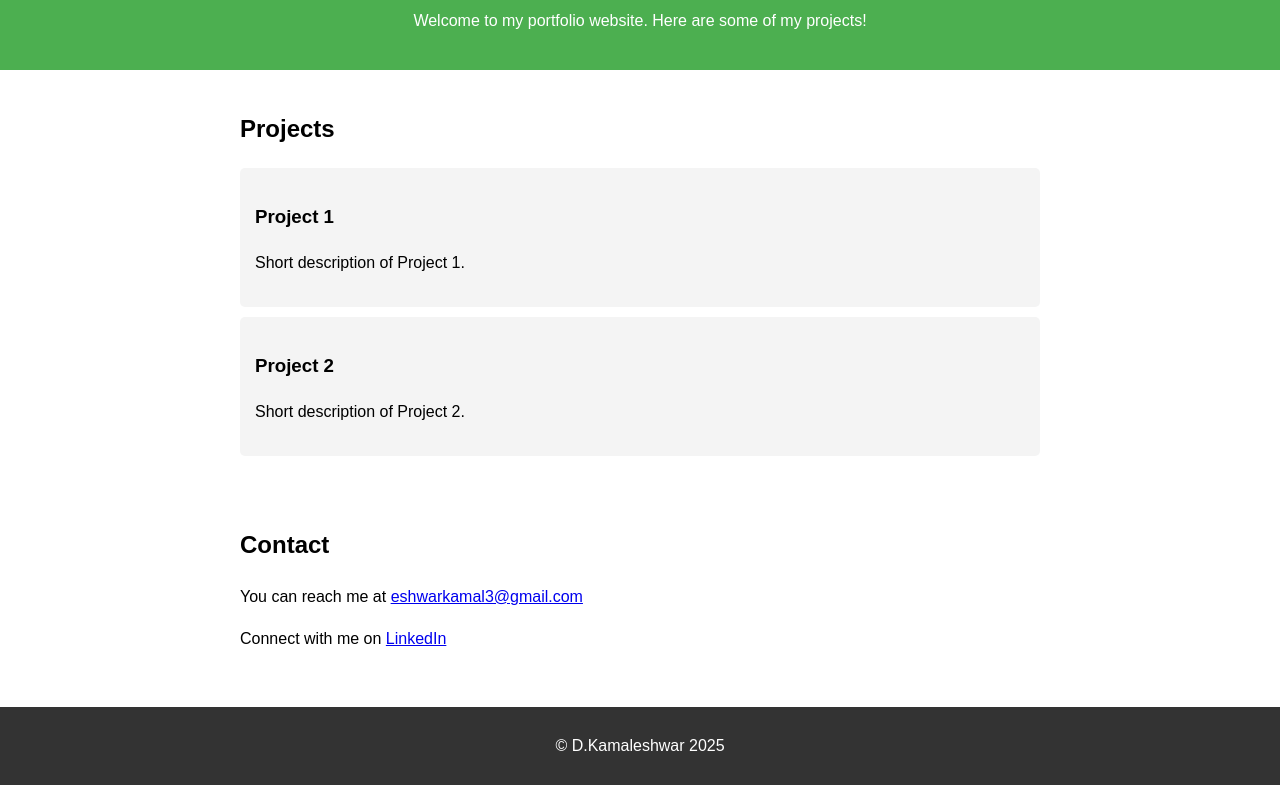
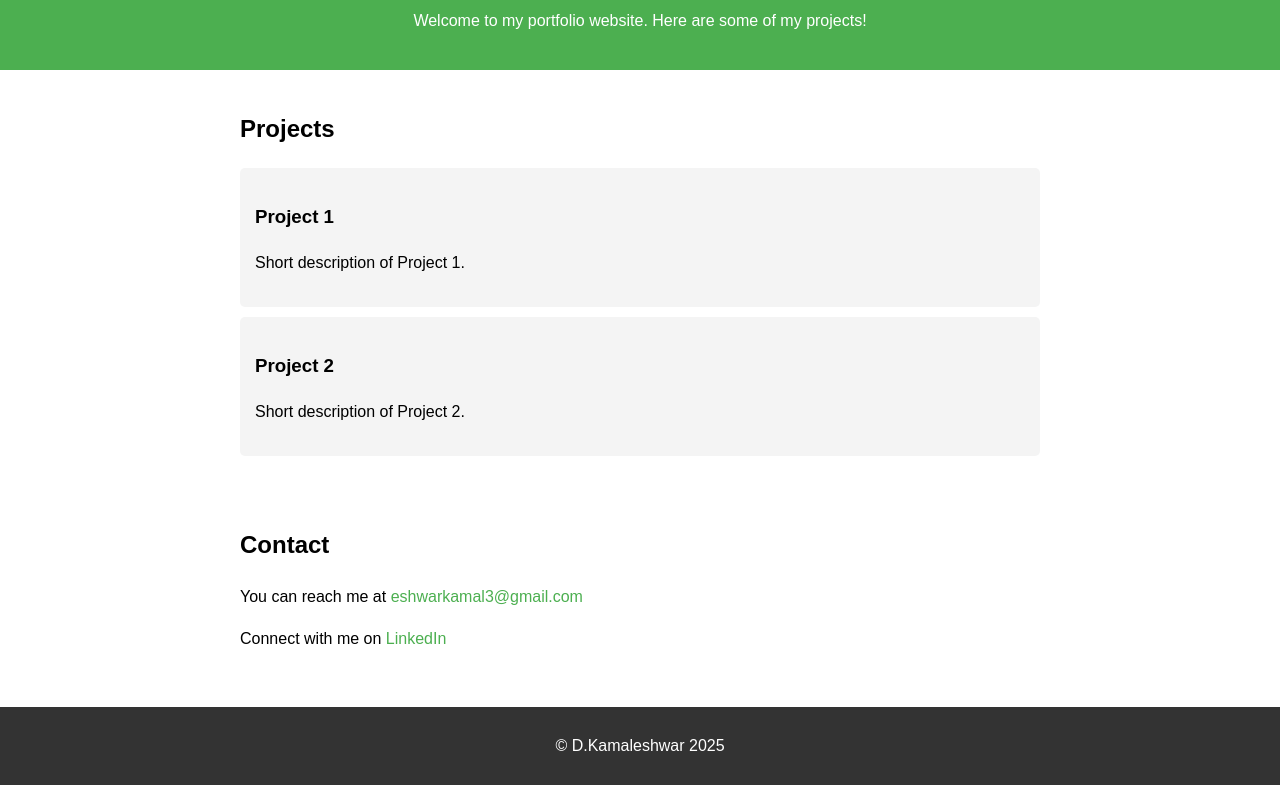
Before and after one commit to demon-god/html, a plain HTML site: page index.html in a window 1280 px wide. Shown: the part 106-891 px from the top of the page. Drawn offline with Linux system fonts and the light colour scheme.

Commit message:
Update style.css

```diff
--- a/style.css
+++ b/style.css
@@ -32,3 +32,11 @@ footer {
   color: white;
   margin-top: 20px;
 }
+a {
+  color: #4CAF50;
+  text-decoration: none;
+}
+
+a:hover {
+  text-decoration: underline;
+}
```
